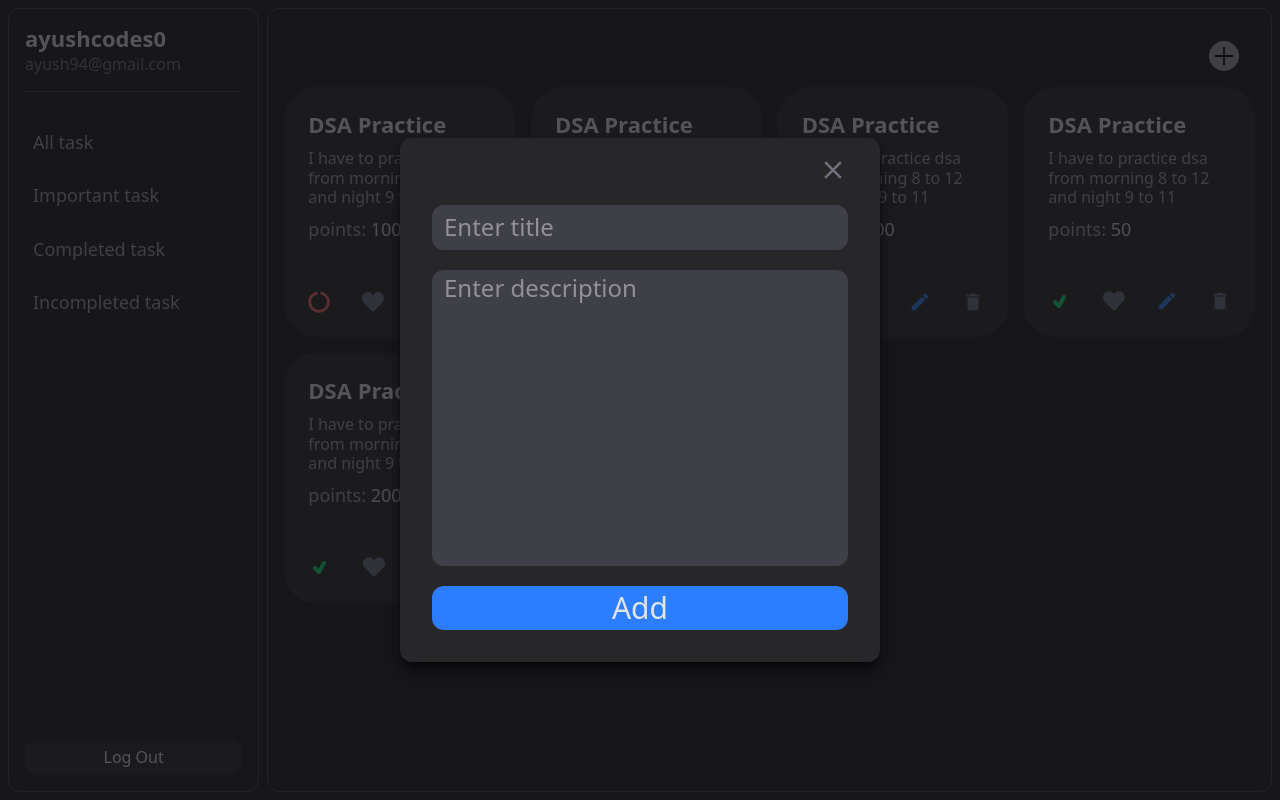
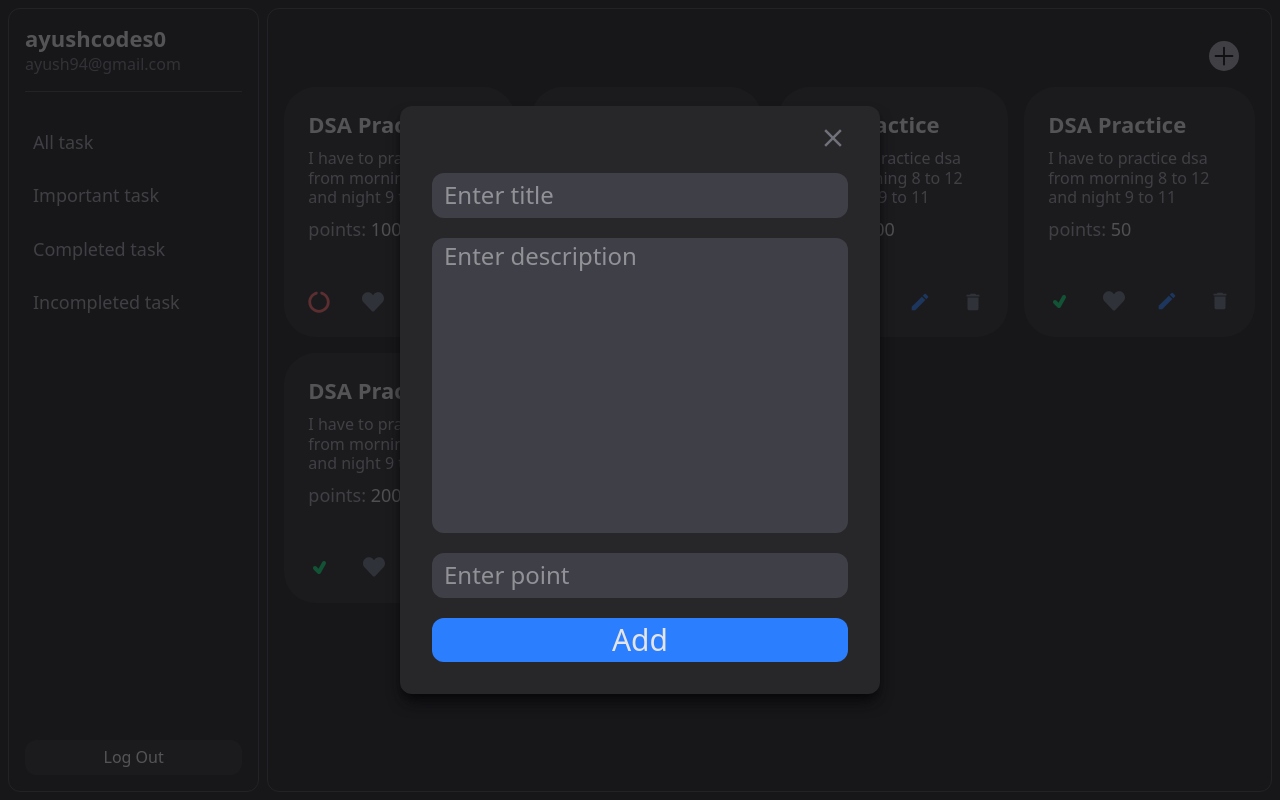
Before and after one commit to ayushcodes0/Task, a React (Vite) app in the folder frontend/: page / in a window 1280 px wide. Both pictures are taken after a click on the button "Add Task". Built offline with nearby package versions, Linux system fonts and the light colour scheme.

Commit message:
Created almost all backend apis

```diff
--- a/frontend/package.json
+++ b/frontend/package.json
@@ -10,10 +10,12 @@
     "preview": "vite preview"
   },
   "dependencies": {
+    "@reduxjs/toolkit": "^2.5.1",
     "@tailwindcss/vite": "^4.0.6",
     "react": "^19.0.0",
     "react-dom": "^19.0.0",
     "react-icons": "^5.5.0",
+    "react-redux": "^9.2.0",
     "react-router-dom": "^6.26.1",
     "tailwindcss": "^4.0.6"
   },
--- a/frontend/src/components/Home/InputData.jsx
+++ b/frontend/src/components/Home/InputData.jsx
@@ -13,6 +13,7 @@ const InputData = ({inputDiv,setInputDiv}) => {
                 </div>
                 <input type="text" placeholder='Enter title' name='title' className='w-full bg-zinc-700 px-3 py-2 rounded-xl text-[24px] outline-none' />
                 <textarea name="description" placeholder='Enter description' cols="30" rows="10" className='w-full bg-zinc-700 px-3 py-1 rounded-xl resize-none text-[24px] outline-none'></textarea>
+                <input type="number" placeholder='Enter point' name='point' className='w-full bg-zinc-700 px-3 py-2 rounded-xl text-[24px] outline-none' />
                 <button  className='bg-blue-500 py-1 rounded-xl hover:scale-95 transition-all duration-300 cursor-pointer'>Add</button>
             </div>
         </div>
```
Also changed, not shown: frontend/src/store/index.js (added), 1 other file (tests, documents, lock files or other folders).
